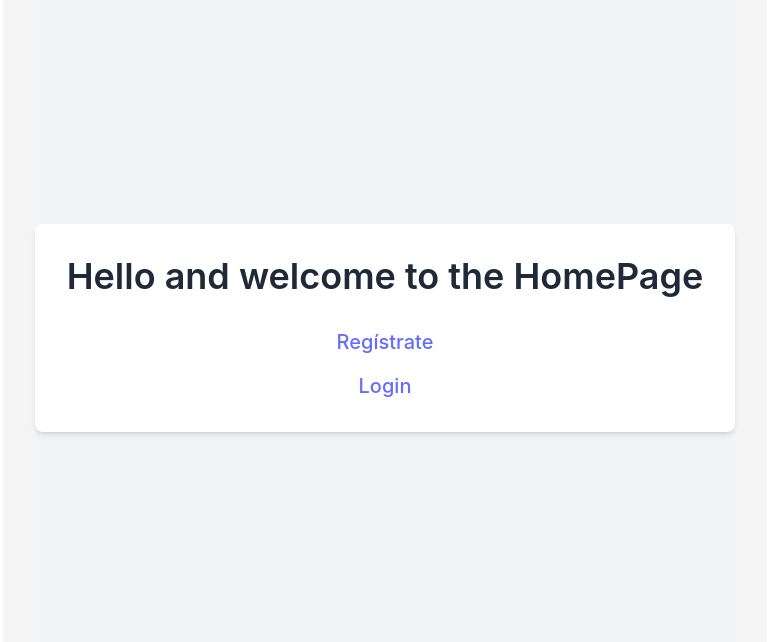
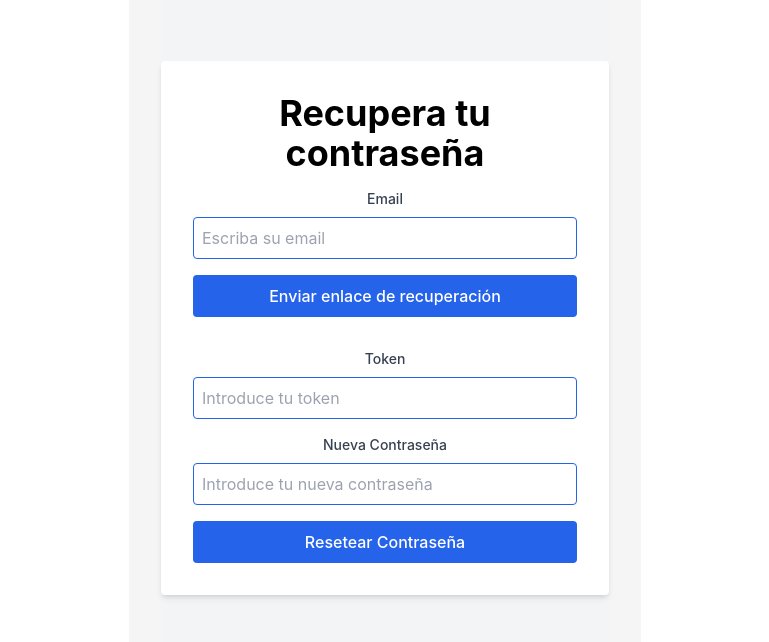
Before and after one commit to leticiademartinobou/BilkyProjectReact, a React (Vite) app: page /recuperate-password in a window 1280 px wide. Before the commit this address led to /. Shown: the part 104-746 px from the top of the page, without its empty margins (255-1024 px from the left). Built offline with nearby package versions, Linux system fonts and the light colour scheme.

Commit message:
06.09.2024 v2

```diff
--- a/src/App.jsx
+++ b/src/App.jsx
@@ -7,6 +7,7 @@ import { LoginUser } from './components/LoginUser';
 import UserProfile from './components/UserProfile';
 import ProtectedRoute from './ProtectedRoute';
 import { UpdateUserForm } from "./components/UpdateUserForm"
+import { RecuperatePassword } from "./components/RecuperatePassword"
 import './App.css';
 import './index.css';
 // import  RegisterPage  from './pages/RegisterPage';
@@ -86,6 +87,7 @@ function App() {
           <Route path='/' element={<Home />}/>
           <Route path='/register' element={<RegisterUser />}/>
           <Route path='/login' element={<LoginUser updateStatus={updateStatus} />}/>
+          <Route path="/recuperate-password" element={<RecuperatePassword />} />
           {/* <Route path='/register' element = {< RegisterPage />}/> */}
           {/* <Route path='/login' element = {< LoginPage />}/> */}
            {/* <Route element={<ProtectedRoute isLoggedIn={isLoggedIn}/>}> */}
--- a/src/components/LoginUser.jsx
+++ b/src/components/LoginUser.jsx
@@ -85,7 +85,7 @@ export const LoginUser = ( {updateStatus}) => {
             </button>
             <div className="text-black mt-4 text-center text-sm p-6">
               <p className="mb-4">¿No tienes una cuenta? <Link to="/register" className="text-blue-600 cursor-pointer">Register</Link></p>
-              <p className="mb-12">¿Has olvidado tu contraseña? <Link to="/" className="text-blue-600 cursor-pointer">Recupera tu contraseña</Link></p>
+              <p className="mb-12">¿Has olvidado tu contraseña? <Link to="/recuperate-password" className="text-blue-600 cursor-pointer">Recupera tu contraseña</Link></p>
               <p >Más información en <Link to="/" className="text-blue-600 cursor-pointer">Home</Link></p>
               {/* mb-4" a los párrafos para agregar un margen inferior de 1rem entre las líneas.
               Esto proporciona espacio vertical entre cada párrafo. */}
--- a/src/components/RecuperatePassword.jsx
+++ b/src/components/RecuperatePassword.jsx
@@ -1,5 +1,123 @@
+import { useState } from "react"
+import { useNavigate } from "react-router-dom"
+
+export const RecuperatePassword = () => {
+
+    const [email, setEmail] = useState("");
+    const [token, setToken] = useState("");
+    const [newPassword, setNewPassword] = useState("");
+    const navigate = useNavigate();
+
+    const handleSubmit = async (event) => {
+        event.preventDefault();
+
+        try {
+            const response = await fetch(`${import.meta.env.VITE_APP_URL}/user/recuperatePassword`, {
+                method: "POST",
+                headers: {
+                    "Content-Type" : "application/json",
+                },
+                body: JSON.stringify({email})
+            })
+            const data = await response.json()
+            console.log("este es el data.success",data.success)
 
 
-export const RecuperatePassword = () => {}
+            if(data.success) {
+                alert("se ha enviado un enlace de recuperación a tu mail")
+                console.log("mensaje de recuperación enviado")
+            } else {
+                alert("error:" + data.message)
+                console.log("Este es el error por el que no se envían el correo de recuperación", data.message)
+            }
+
+        } catch (error) {
+            console.log("error recuperando la contraseña", error)
+        }
+    };
+
+    const handlePasswordReset = async (event) => {
+        event.preventDefault();
+        try {
+            const response = await fetch(`${import.meta.env.VITE_APP_URL}/user/resetPassword`, {
+                method:POST,
+                headers: {
+                    "Content-Type" : "application/json",
+                },
+                body: JSON.stringify({token, newPassword})
+            })
+            const data = await response.json()
+            console.log("este es el data.success",data.success)
+
+            if(data.success) {
+                alert("Contraseña actualizada con éxito")
+                navigate("/login")
+            } else {
+                alert("error:" + data.message)
+                console.log("este es el error", error)
+            }
+
+
+        } catch (error) {
+            console.log("Error reseteando la contraseña:", error);
+        }
+    }
+
+    return (
+        <div className="h-screen flex items-center justify-center bg-gray-100">
+          <div className="bg-white p-8 rounded shadow-md w-full max-w-md">
+            <h1 className="mb-4 text-4xl font-bold text-center">Recupera tu contraseña</h1>
+
+            {/* Solicitar el email para enviar el enlace de recuperación */}
+            <form onSubmit={handleSubmit}>
+              <div className="mb-4">
+                <label className="block mb-2 text-sm font-medium text-gray-700">Email</label>
+                <input
+                  className="border border-blue-600 p-2 w-full rounded"
+                  type="email"
+                  value={email}
+                  onChange={(e) => setEmail(e.target.value)}
+                  placeholder="Escriba su email"
+                  required
+                />
+              </div>
+              <button className="w-full bg-blue-600 text-white py-2 rounded hover:bg-blue-700 transition-colors" type="submit">
+                Enviar enlace de recuperación
+              </button>
+            </form>
+
+            {/* Formulario para resetear la contraseña */}
+            <form onSubmit={handlePasswordReset} className="mt-8">
+              <div className="mb-4">
+                <label className="block mb-2 text-sm font-medium text-gray-700">Token</label>
+                <input
+                  className="border border-blue-600 p-2 w-full rounded"
+                  type="text"
+                  value={token}
+                  onChange={(e) => setToken(e.target.value)}
+                  placeholder="Introduce tu token"
+                  required
+                />
+              </div>
+              <div className="mb-4">
+                <label className="block mb-2 text-sm font-medium text-gray-700">Nueva Contraseña</label>
+                <input
+                  className="border border-blue-600 p-2 w-full rounded"
+                  type="password"
+                  value={newPassword}
+                  onChange={(e) => setNewPassword(e.target.value)}
+                  placeholder="Introduce tu nueva contraseña"
+                  required
+                />
+              </div>
+              <button className="w-full bg-blue-600 text-white py-2 rounded hover:bg-blue-700 transition-colors" type="submit">
+                Resetear Contraseña
+              </button>
+            </form>
+          </div>
+        </div>
+      );
+    };
+
 
 export default RecuperatePassword
```
